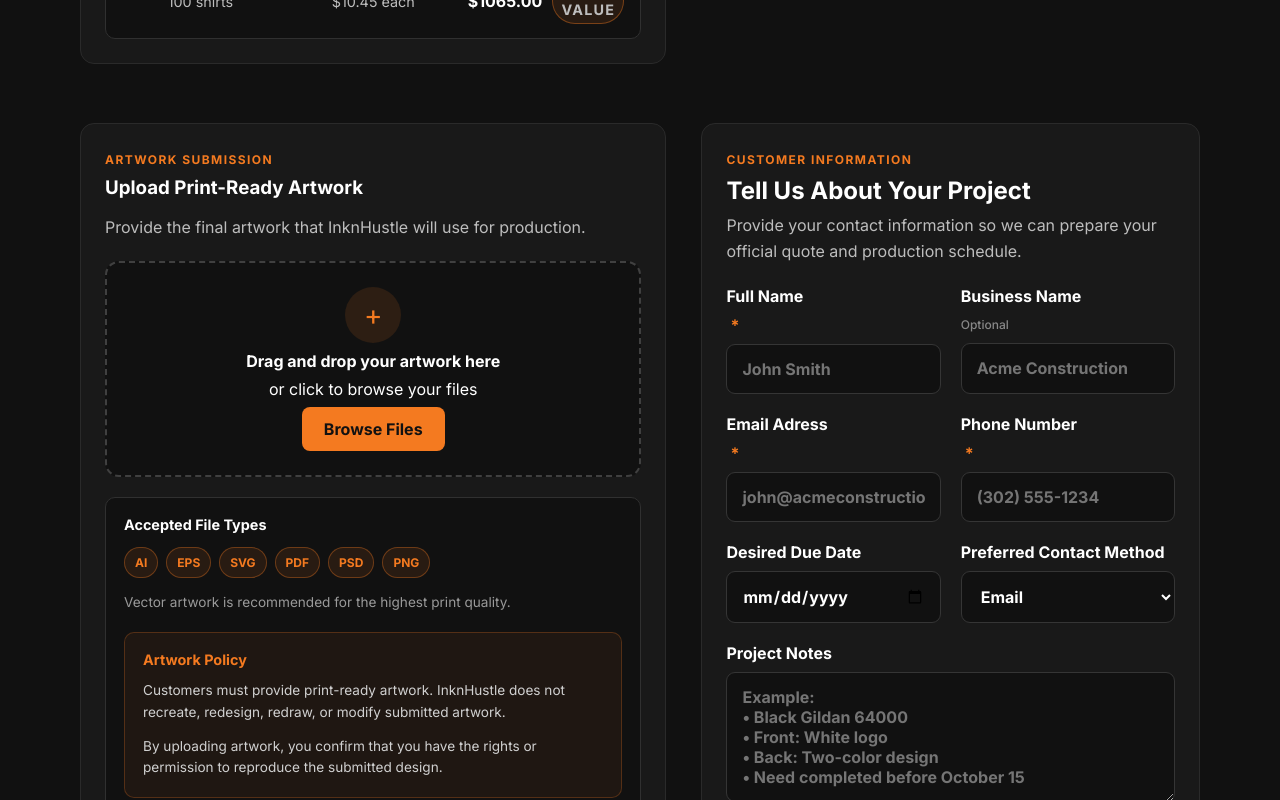
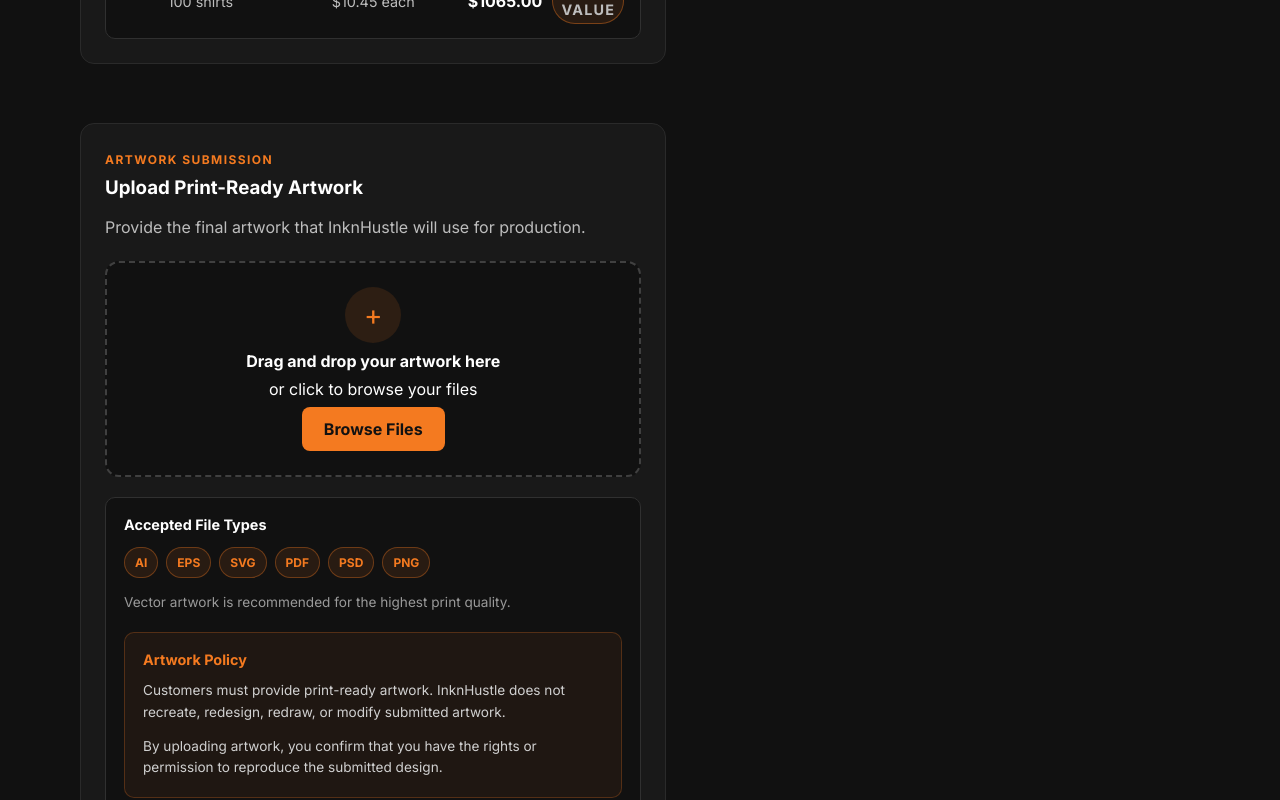
Before and after one commit to CharlieBrown3rd/inknhustle-os, a React (Vite) app: page / in a window 1280 px wide. Shown: the part 5640-6440 px from the top of the page. Built offline with nearby package versions, Linux system fonts and the light colour scheme.

Commit message:
added customer information

```diff
--- a/src/sections/QuoteCalculator/QuoteCalculator.css
+++ b/src/sections/QuoteCalculator/QuoteCalculator.css
@@ -1071,3 +1071,8 @@
   font-size: 0.9rem;
   line-height: 1.6;
 }
+.customer-information {
+  grid-column: 1;
+  width: 100%;
+  min-width: 0;
+}
```
